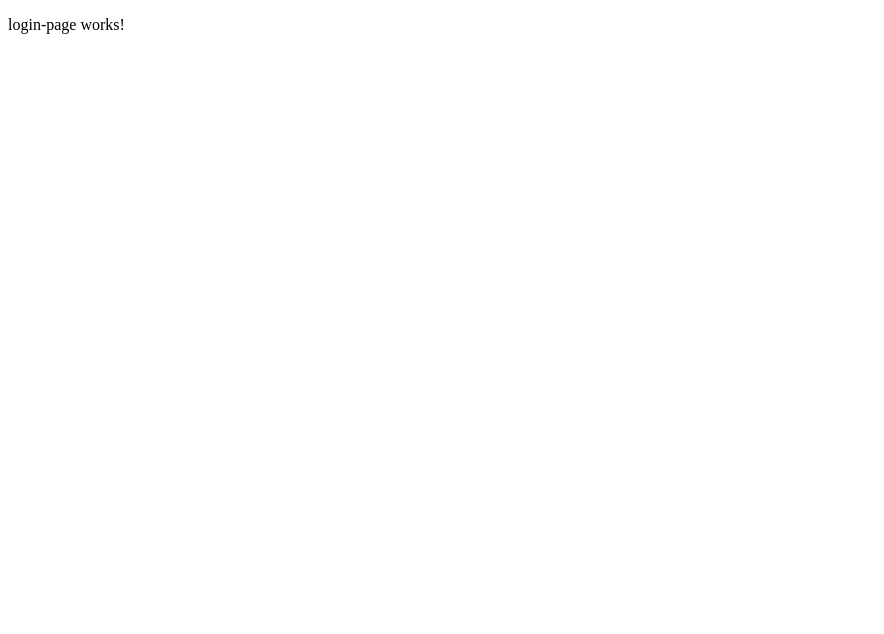
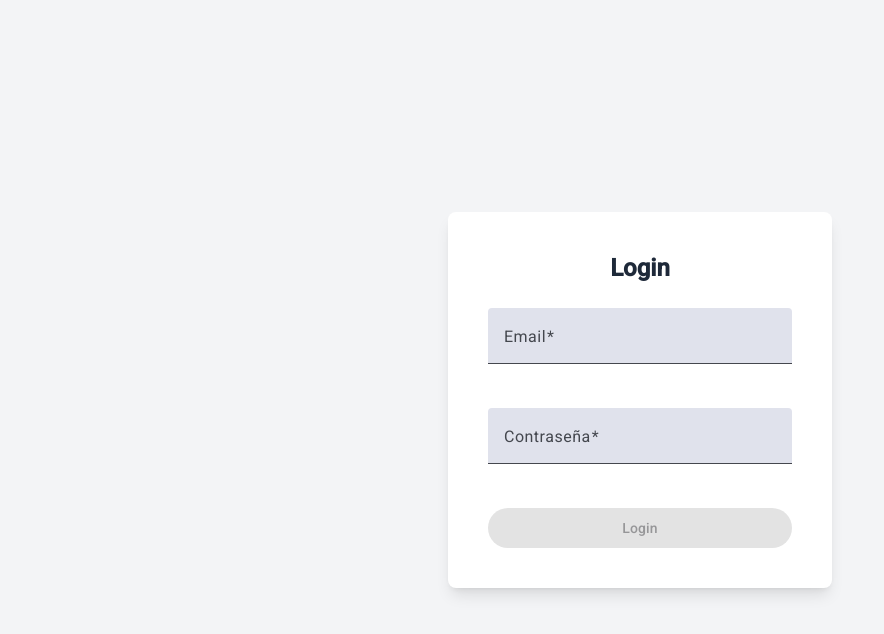
Before and after one commit to CalderonJh/isw1-project-front, an Angular app: page /login in a window 1280 px wide. Shown: the top 634 px of the page, without its empty margins (0-884 px from the left). Built offline with nearby package versions, Linux system fonts and the light colour scheme.

Commit message:
add angular/material

```diff
--- a/angular.json
+++ b/angular.json
@@ -27,6 +27,7 @@
               }
             ],
             "styles": [
+              "@angular/material/prebuilt-themes/azure-blue.css",
               "src/styles.css"
             ],
             "scripts": []
@@ -85,6 +86,7 @@
               }
             ],
             "styles": [
+              "@angular/material/prebuilt-themes/azure-blue.css",
               "src/styles.css"
             ],
             "scripts": []
--- a/package.json
+++ b/package.json
@@ -10,14 +10,19 @@
   },
   "private": true,
   "dependencies": {
+    "@angular/cdk": "^19.2.11",
     "@angular/common": "^19.2.8",
     "@angular/compiler": "^19.2.8",
     "@angular/core": "^19.2.8",
     "@angular/forms": "^19.2.8",
+    "@angular/material": "^19.2.11",
     "@angular/platform-browser": "^19.2.8",
     "@angular/platform-browser-dynamic": "^19.2.8",
     "@angular/router": "^19.2.8",
+    "@tailwindcss/postcss": "^4.1.4",
+    "postcss": "^8.5.3",
     "rxjs": "~7.8.0",
+    "tailwindcss": "^4.1.4",
     "tslib": "^2.3.0",
     "zone.js": "~0.15.0"
   },
--- a/src/app/pages/admin-home-page/admin-home-page.component.html
+++ b/src/app/pages/admin-home-page/admin-home-page.component.html
@@ -1 +1,3 @@
-<p>admin-home-page works!</p>
+<div>
+  Admin home page works!
+</div>
--- a/src/app/pages/admin-home-page/admin-home-page.component.ts
+++ b/src/app/pages/admin-home-page/admin-home-page.component.ts
@@ -1,10 +1,14 @@
-import { Component } from '@angular/core';
+import { ChangeDetectionStrategy, Component } from '@angular/core';
+import { MatSelectModule } from '@angular/material/select';
+import { MatInputModule } from '@angular/material/input';
+import { MatFormFieldModule } from '@angular/material/form-field';
 
 @Component({
   selector: 'app-admin-home-page',
-  imports: [],
+  imports: [MatFormFieldModule, MatInputModule, MatSelectModule],
   templateUrl: './admin-home-page.component.html',
   standalone: true,
   styleUrl: './admin-home-page.component.css',
+  changeDetection: ChangeDetectionStrategy.OnPush,
 })
 export class AdminHomePageComponent {}
--- a/src/app/pages/create-ticket-offers-page/create-ticket-offers-page.component.ts
+++ b/src/app/pages/create-ticket-offers-page/create-ticket-offers-page.component.ts
@@ -1,10 +1,9 @@
 import { Component } from '@angular/core';
-import { RouterOutlet } from '@angular/router';
 import { StandPriceComponent } from '../../components/stand-price-component/stand-price.component';
 
 @Component({
   selector: 'app-create-ticket-offers-page',
-  imports: [RouterOutlet, StandPriceComponent],
+  imports: [StandPriceComponent],
   templateUrl: './create-ticket-offers-page.component.html',
   standalone: true,
   styleUrl: './create-ticket-offers-page.component.css',
--- a/src/app/pages/login-page/login-page.component.html
+++ b/src/app/pages/login-page/login-page.component.html
@@ -1 +1,32 @@
-<p>login-page works!</p>
+<div class="flex items-center justify-center min-h-screen bg-gray-100">
+  <div class="bg-white p-10 rounded-lg shadow-lg w-full max-w-sm">
+    <form [formGroup]="loginForm" (ngSubmit)="onSubmit()" class="space-y-6">
+      <h2 class="text-2xl font-bold text-center text-gray-800">Login</h2>
+
+      <mat-form-field appearance="fill" class="w-full">
+        <mat-label>Email</mat-label>
+        <input
+          type="email"
+          matInput
+          [formControl]="emailFormControl"
+          placeholder="Ex. pat@example.com"
+        />
+      </mat-form-field>
+
+      <mat-form-field appearance="fill" class="w-full">
+        <mat-label>Contraseña</mat-label>
+        <input type="password" matInput [formControl]="passwordFormControl" />
+      </mat-form-field>
+
+      <button
+        mat-raised-button
+        color="primary"
+        class="w-full py-3"
+        type="submit"
+        [disabled]="loginForm.invalid"
+      >
+        Login
+      </button>
+    </form>
+  </div>
+</div>
--- a/src/app/pages/login-page/login-page.component.ts
+++ b/src/app/pages/login-page/login-page.component.ts
@@ -1,10 +1,53 @@
 import { Component } from '@angular/core';
+import {
+  FormBuilder,
+  FormControl,
+  FormGroup,
+  FormsModule,
+  ReactiveFormsModule,
+  Validators,
+} from '@angular/forms';
+import { MatFormFieldModule } from '@angular/material/form-field';
+import { MatInputModule } from '@angular/material/input';
+import { MatButtonModule } from '@angular/material/button';
 
 @Component({
   selector: 'app-login-page',
-  imports: [],
+  imports: [
+    FormsModule,
+    MatFormFieldModule,
+    MatInputModule,
+    ReactiveFormsModule,
+    MatButtonModule,
+  ],
   templateUrl: './login-page.component.html',
   standalone: true,
   styleUrl: './login-page.component.css',
 })
-export class LoginPageComponent {}
+export class LoginPageComponent {
+  loginForm: FormGroup;
+
+  constructor(private fb: FormBuilder) {
+    this.loginForm = this.fb.group({
+      emailFormControl: ['', [Validators.required, Validators.email]],
+      passwordFormControl: ['', [Validators.required, Validators.minLength(6)]],
+    });
+  }
+
+  get emailFormControl(): FormControl {
+    return this.loginForm.get('emailFormControl') as FormControl;
+  }
+
+  get passwordFormControl(): FormControl {
+    return this.loginForm.get('passwordFormControl') as FormControl;
+  }
+
+  onSubmit() {
+    if (this.loginForm.valid) {
+      const { emailFormControl, passwordFormControl } = this.loginForm.value;
+      console.log('Login exitoso con:', emailFormControl, passwordFormControl);
+    } else {
+      console.log('Formulario inválido');
+    }
+  }
+}
--- a/src/index.html
+++ b/src/index.html
@@ -6,8 +6,10 @@
   <base href="/">
   <meta name="viewport" content="width=device-width, initial-scale=1">
   <link rel="icon" type="image/x-icon" href="favicon.ico">
+  <link href="https://fonts.googleapis.com/css2?family=Roboto:wght@300;400;500&display=swap" rel="stylesheet">
+  <link href="https://fonts.googleapis.com/icon?family=Material+Icons" rel="stylesheet">
 </head>
-<body>
+<body class="mat-typography">
   <app-root></app-root>
 </body>
 </html>
--- a/src/styles.css
+++ b/src/styles.css
@@ -1 +1,4 @@
-/* You can add global styles to this file, and also import other style files */
+@import "tailwindcss";
+
+html, body { height: 100%; }
+body { margin: 0; font-family: Roboto, "Helvetica Neue", sans-serif; }
```
Also changed, not shown: .postcssrc.json (added), 1 other file (tests, documents, lock files or other folders).
